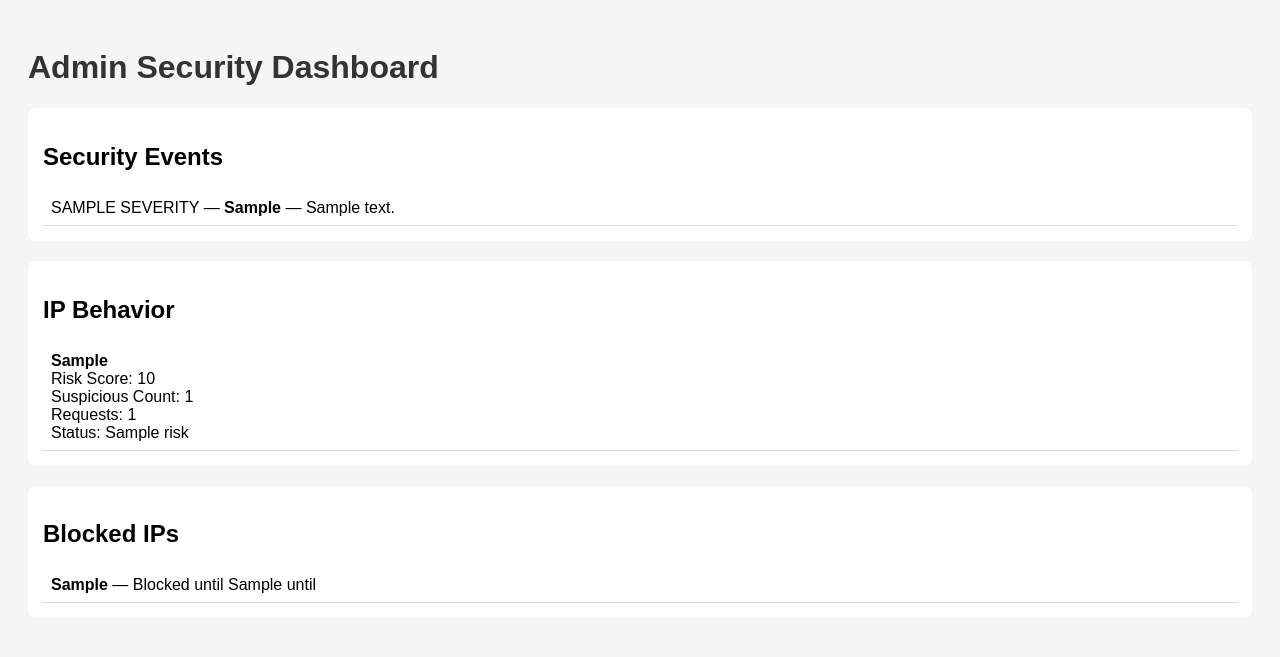
After one commit to phanindrareddym/health-secure-app, a Python web app: template templates/admin_security.html in a window 1280 px wide. The commit adds this page. Shown: the top 657 px of the page. Run offline with Jinja, Linux system fonts and the light colour scheme; the template is opened without the code that fills it: most values are stand-ins (such as "Sample title", 1, 10 or a date in 2020).

Commit message:
Single page UI update

```diff
--- /dev/null
+++ b/templates/admin_security.html
@@ -0,0 +1,65 @@
+<!DOCTYPE html>
+<html>
+<head>
+    <title>Admin Security Dashboard</title>
+    <style>
+        body { font-family: Arial, sans-serif; padding: 20px; background: #f5f5f5; }
+        h1 { color: #333; }
+        .section { background: white; padding: 15px; margin-bottom: 20px; border-radius: 8px; }
+        .event { padding: 8px; border-bottom: 1px solid #ddd; }
+        .red { color: red; font-weight: bold; }
+        .yellow { color: orange; font-weight: bold; }
+        .green { color: green; font-weight: bold; }
+    </style>
+</head>
+<body>
+
+<h1>Admin Security Dashboard</h1>
+
+<div class="section">
+    <h2>Security Events</h2>
+    {% if security_events %}
+        {% for e in security_events %}
+            <div class="event">
+                <span class="{{ e.severity }}">{{ e.severity.upper() }}</span> —
+                <strong>{{ e.ip }}</strong> —
+                {{ e.details }}
+            </div>
+        {% endfor %}
+    {% else %}
+        <p>No events yet.</p>
+    {% endif %}
+</div>
+
+<div class="section">
+    <h2>IP Behavior</h2>
+    {% if ip_behavior %}
+        {% for ip, data in ip_behavior.items() %}
+            <div class="event">
+                <strong>{{ ip }}</strong><br>
+                Risk Score: {{ data.risk_score }}<br>
+                Suspicious Count: {{ data.suspicious_count }}<br>
+                Requests: {{ data.request_count }}<br>
+                Status: {{ data.risk }}
+            </div>
+        {% endfor %}
+    {% else %}
+        <p>No IP behavior data.</p>
+    {% endif %}
+</div>
+
+<div class="section">
+    <h2>Blocked IPs</h2>
+    {% if blocked_ips %}
+        {% for ip, until in blocked_ips.items() %}
+            <div class="event">
+                <strong>{{ ip }}</strong> — Blocked until {{ until }}
+            </div>
+        {% endfor %}
+    {% else %}
+        <p>No blocked IPs.</p>
+    {% endif %}
+</div>
+
+</body>
+</html>
```
Also changed, not shown: static/style.css (+34 -0 lines), templates/blocked.html (added, +29 -0 lines), templates/index.html (+86 -7 lines), 1 other file.
